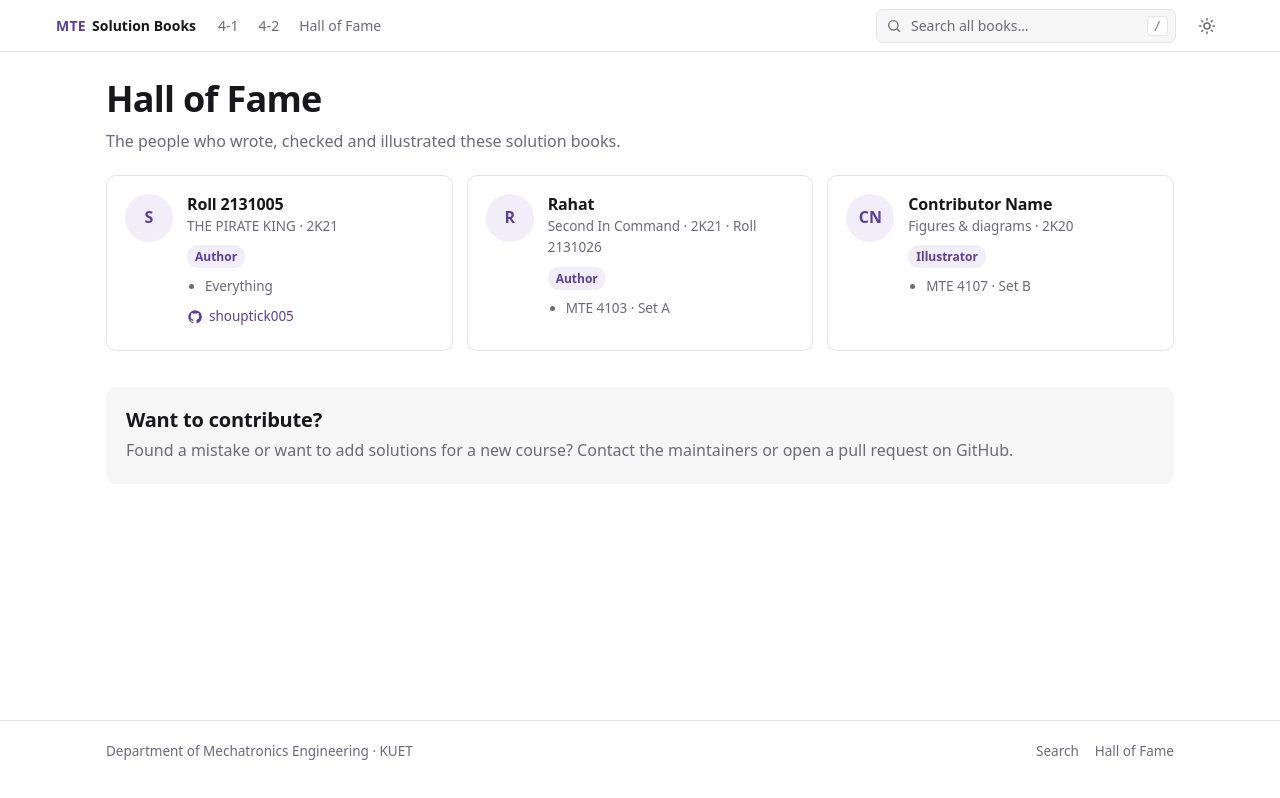
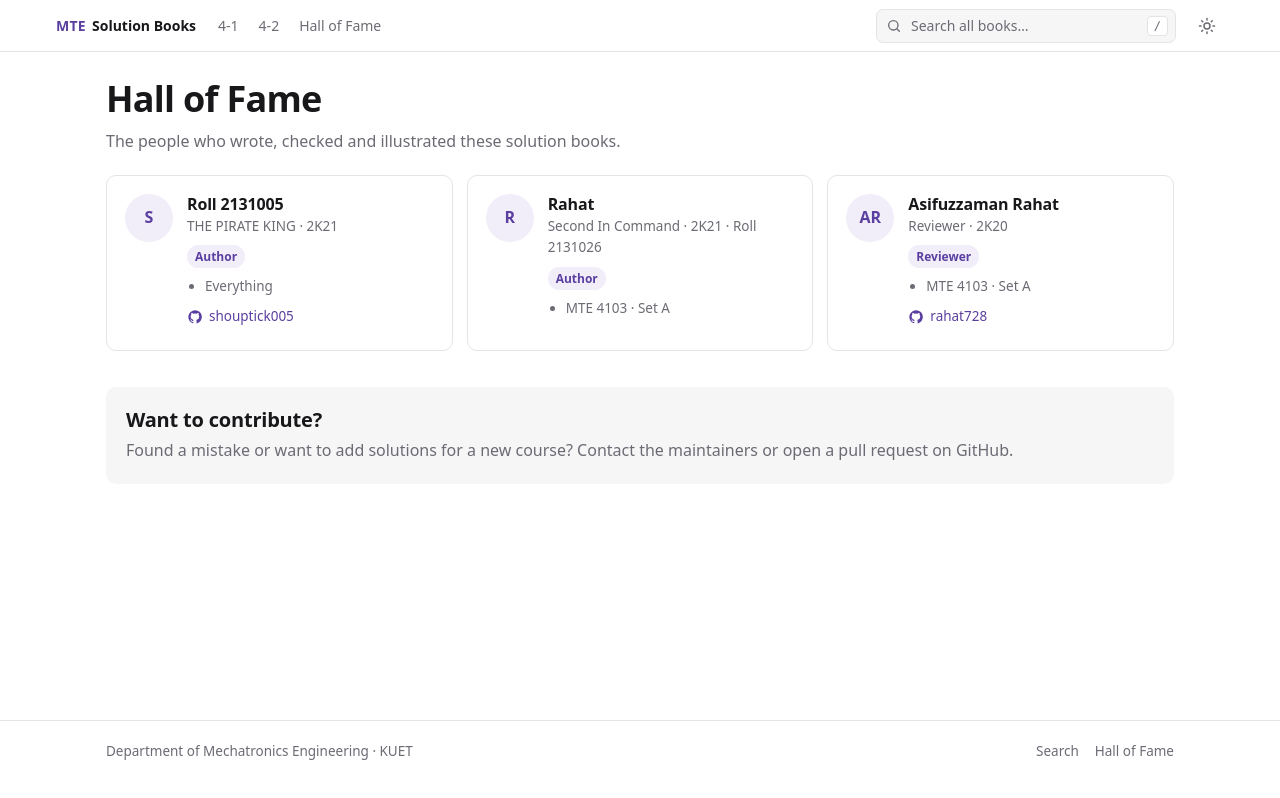
Before and after one commit to shouptick005/2131005, a plain HTML site: page hall-of-fame.html in a window 1280 px wide. Drawn offline with Linux system fonts and the light colour scheme.

Commit message:
Add Asifuzzaman Rahat to Hall of Fame
Replaces the last placeholder contributor and rebuilds hall-of-fame.html.

Co-Authored-By: Claude Opus 5.5 <noreply@anthropic.com>

```diff
--- a/hall-of-fame.html
+++ b/hall-of-fame.html
@@ -56,13 +56,13 @@
       </div>
     </article>
   <article class="person">
-      <div class="avatar" aria-hidden="true">CN</div>
+      <div class="avatar" aria-hidden="true">AR</div>
       <div class="person-body">
-        <h2>Contributor Name</h2>
-        <p class="muted">Figures &amp; diagrams · 2K20</p>
-        <div class="badges"><span class="badge">Illustrator</span></div>
-        <ul class="work"><li>MTE 4107 · Set B</li></ul>
-
+        <h2>Asifuzzaman Rahat</h2>
+        <p class="muted">Reviewer · 2K20</p>
+        <div class="badges"><span class="badge">Reviewer</span></div>
+        <ul class="work"><li>MTE 4103 · Set A</li></ul>
+        <a class="gh" href="https://github.com/rahat728" rel="noopener"><svg viewBox="0 0 24 24" width="16" height="16" aria-hidden="true"><path fill="currentColor" d="M12 2a10 10 0 0 0-3.2 19.5c.5.1.7-.2.7-.5v-1.7c-2.8.6-3.4-1.3-3.4-1.3-.5-1.2-1.1-1.5-1.1-1.5-.9-.6.1-.6.1-.6 1 .1 1.5 1 1.5 1 .9 1.5 2.4 1.1 2.9.8.1-.7.4-1.1.6-1.3-2.2-.3-4.6-1.1-4.6-5 0-1.1.4-2 1-2.7-.1-.3-.4-1.3.1-2.7 0 0 .8-.3 2.8 1a9.6 9.6 0 0 1 5 0c1.9-1.3 2.8-1 2.8-1 .5 1.4.2 2.4.1 2.7.6.7 1 1.6 1 2.7 0 3.9-2.3 4.7-4.6 5 .4.3.7.9.7 1.9v2.8c0 .3.2.6.7.5A10 10 0 0 0 12 2z"/></svg>rahat728</a>
       </div>
     </article>
 </div>
```
Also changed, not shown: assets/data/contributors.json (+6 -6 lines).
